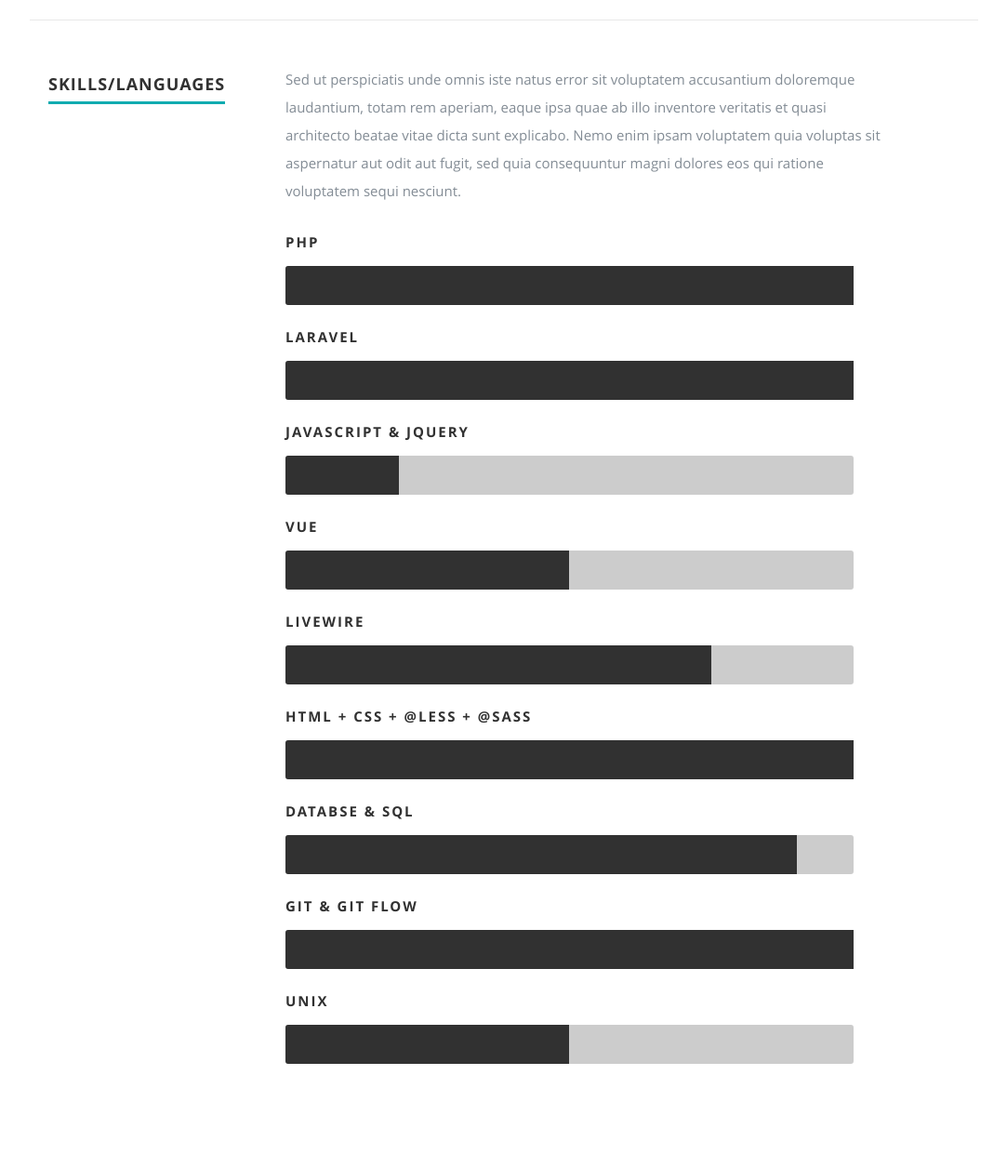
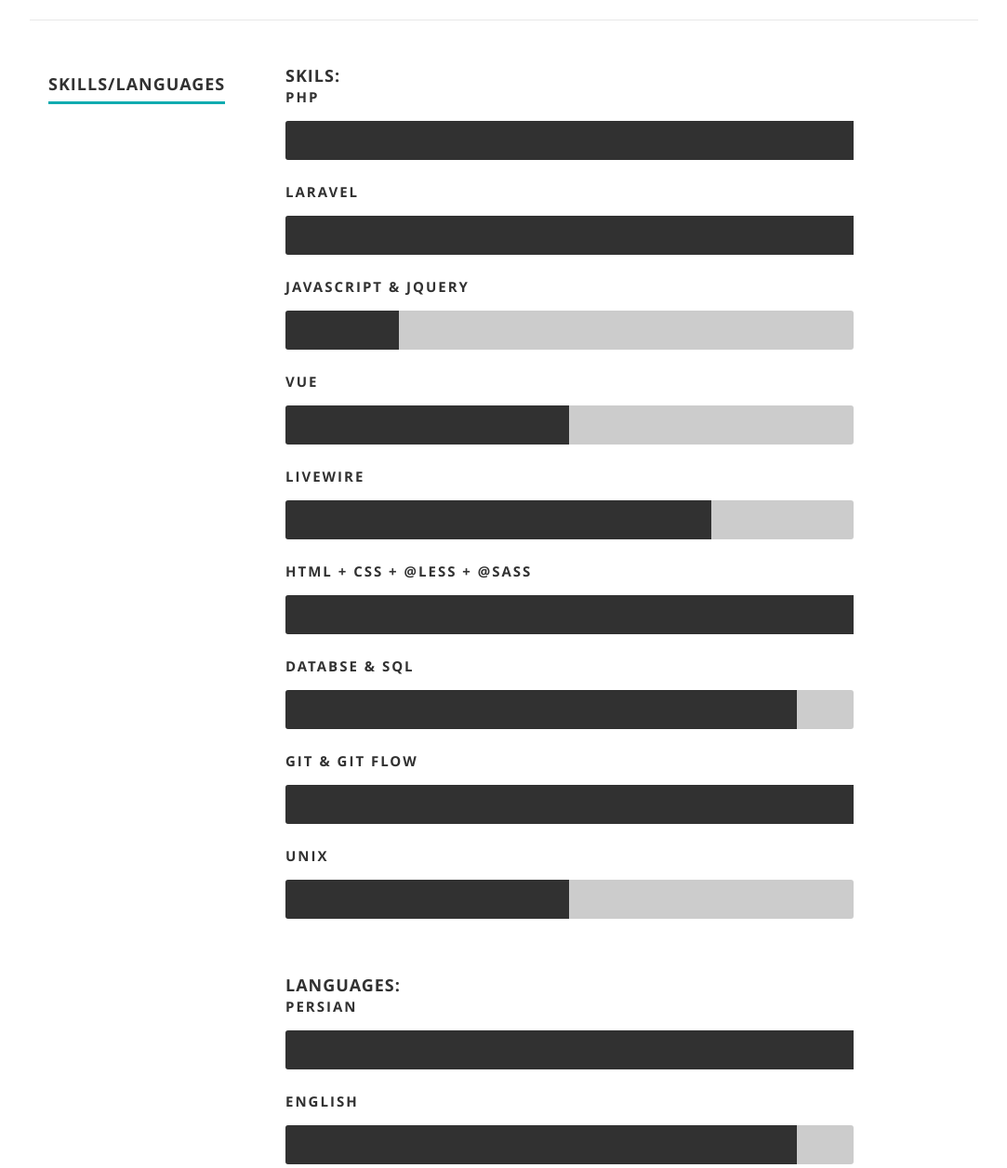
Before and after one commit to Miladpegah/Miladpegah.github.io, a plain HTML site: page index.html in a window 1280 px wide. Shown: the part 1199-2455 px from the top of the page at 93% size, without its empty margins (98-1181 px from the left). Drawn offline with nearby package versions, Linux system fonts and the light colour scheme.

Commit message:
Upadte footer and add languages

```diff
--- a/index.html
+++ b/index.html
@@ -149,14 +149,9 @@
 
          <div class="nine columns main-col">
 
-            <p>Sed ut perspiciatis unde omnis iste natus error sit voluptatem accusantium doloremque laudantium, totam rem aperiam,
-            eaque ipsa quae ab illo inventore veritatis et quasi architecto beatae vitae dicta sunt explicabo. Nemo enim ipsam
-            voluptatem quia voluptas sit aspernatur aut odit aut fugit, sed quia consequuntur magni dolores eos qui ratione
-            voluptatem sequi nesciunt.
-            </p>
-
             <div class="bars">
 
+               <h1>Skils:</h1>
                <ul class="skills">
                   <li><span class="bar-expand php"></span><em>PHP</em></li>
                   <li><span class="bar-expand php"></span><em>LARAVEL</em></li>
@@ -167,6 +162,11 @@
                   <li><span class="bar-expand html5"></span><em>DATABSE & SQL</em></li>
                   <li><span class="bar-expand css"></span><em>GIT & GIT FLOW</em></li>
                   <li><span class="bar-expand unix"></span><em>UNIX</em></li>
+               </ul>
+               <h1>Languages:</h1>
+               <ul class="skills">
+                  <li><span class="bar-expand php"></span><em>Persian</em></li>
+                  <li><span class="bar-expand html5"></span><em>English</em></li>
                </ul>
 
             </div><!-- end skill-bars -->
@@ -301,8 +301,7 @@
             </ul>
 
             <ul class="copyright">
-               <li>&copy; Copyright <i id="date"></i> Miladpegah</li>
-               <li>Design by <a href="#" title="Styleshout" target="_blank">Miladpegah</a></li>
+               <li>Code, design and copy by: (who do you think?) &copy; Copyright <i id="date"></i> Miladpegah</li>
             </ul>
 
          </div>
```
